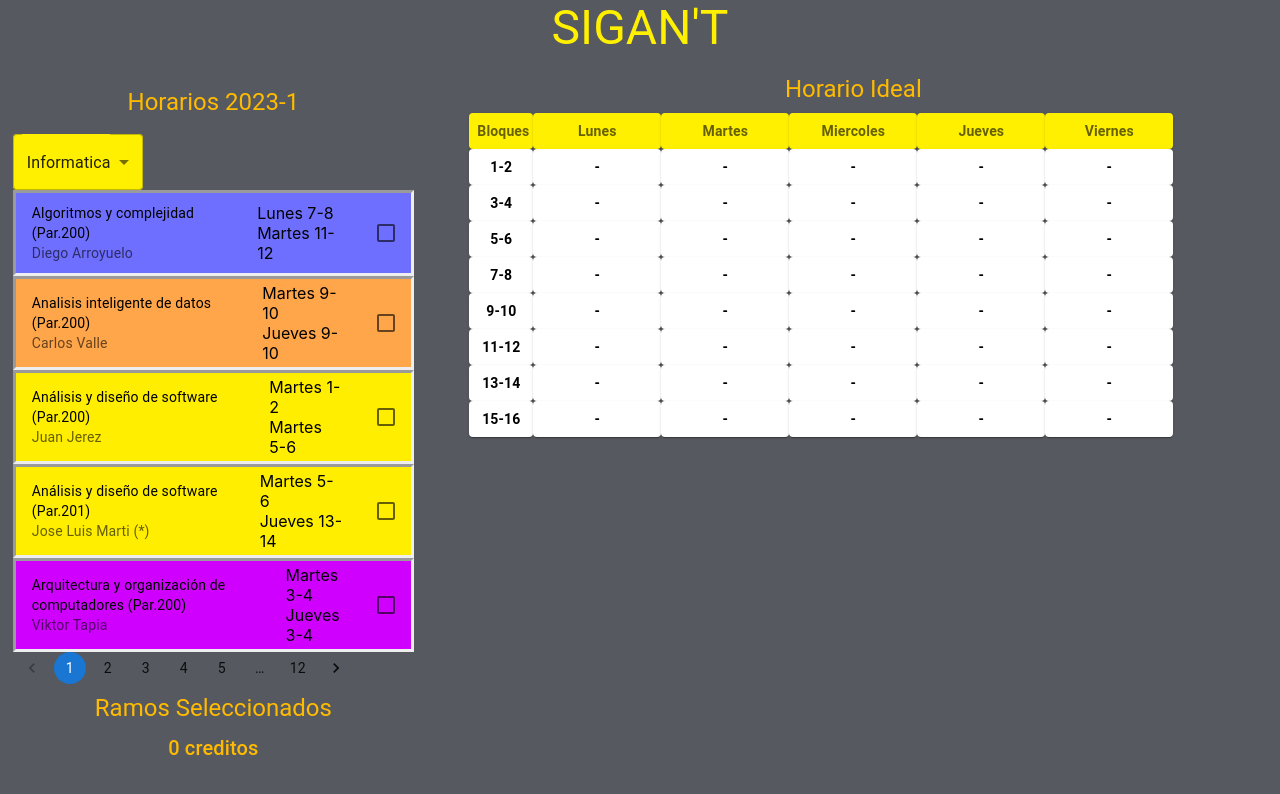
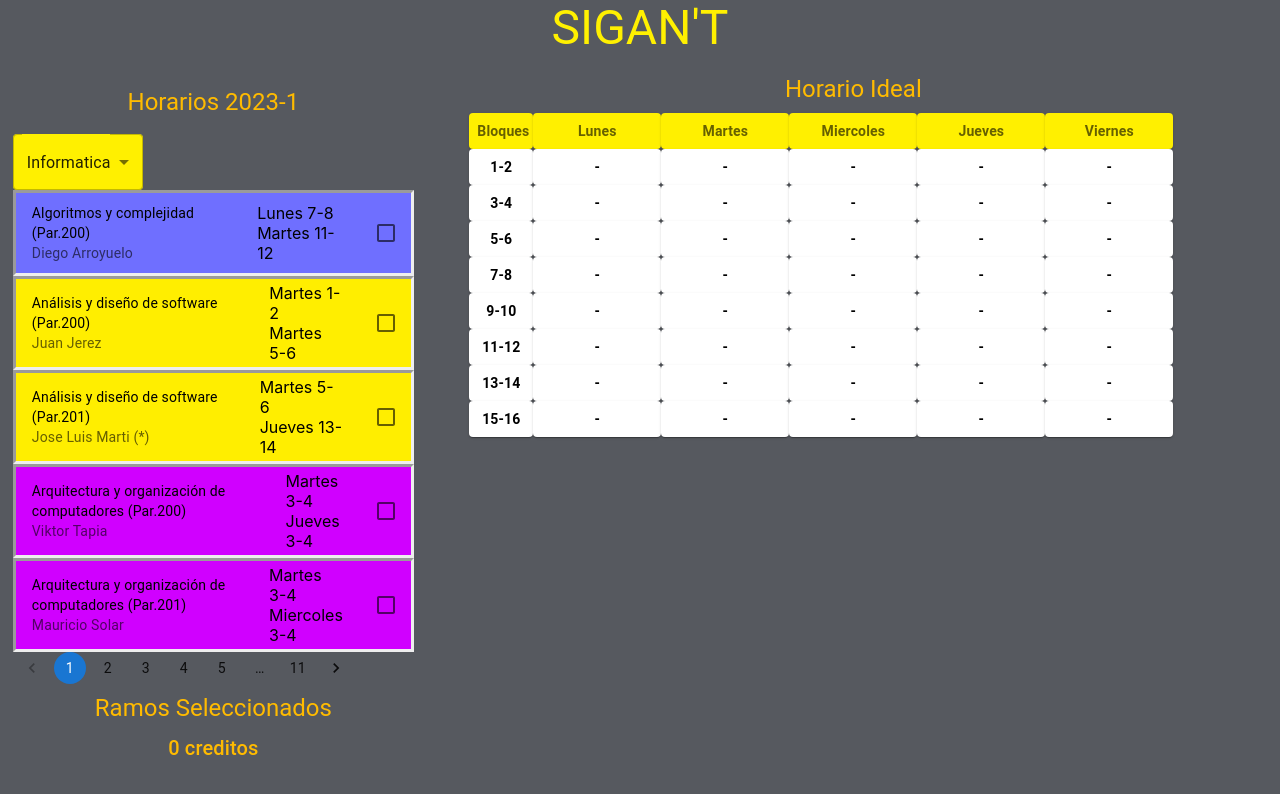
Before and after one commit to joaquinuc150/horarios-usm, a React (Create React App) app: page / in a window 1280 px wide. Shown: the top 794 px of the page. Built offline with nearby package versions, Linux system fonts and the light colour scheme.

Commit message:
update schedule v2

```diff
--- a/src/schedule/schedule.js
+++ b/src/schedule/schedule.js
@@ -116,25 +116,6 @@ export const scheduleInf = [
         "color": colorPurple
     },
     {
-        "id": 7,
-        "name": "Analisis inteligente de datos",
-        "alias": "AID",
-        "hours": [
-            {
-                "day": "Martes",
-                "block": "9-10"
-            },
-            {
-                "day": "Jueves",
-                "block": "9-10"
-            }
-        ],
-        "teacher": "Carlos Valle",
-        "number": 200,
-        "credits": 5,
-        "color": colorOrange
-    },
-    {
         "id": 8,
         "name": "Análisis y diseño de software",
         "alias": "Anal",
@@ -834,25 +815,6 @@ export const scheduleInf = [
         "color": colorPurple
     },
     {
-        "id": 46,
-        "name": "Sistemas Distribuidos",
-        "alias": "SD",
-        "hours": [
-            {
-                "day": "Viernes",
-                "block": "9-10"
-            },
-            {
-                "day": "Viernes",
-                "block": "11-12"
-            }
-        ],
-        "teacher": "Sebastián Godínez",
-        "number": 200,
-        "credits": 5,
-        "color": colorPurple
-    },
-    {
         "id": 47,
         "name": "Sistemas Operativos",
         "alias": "SO",
```
